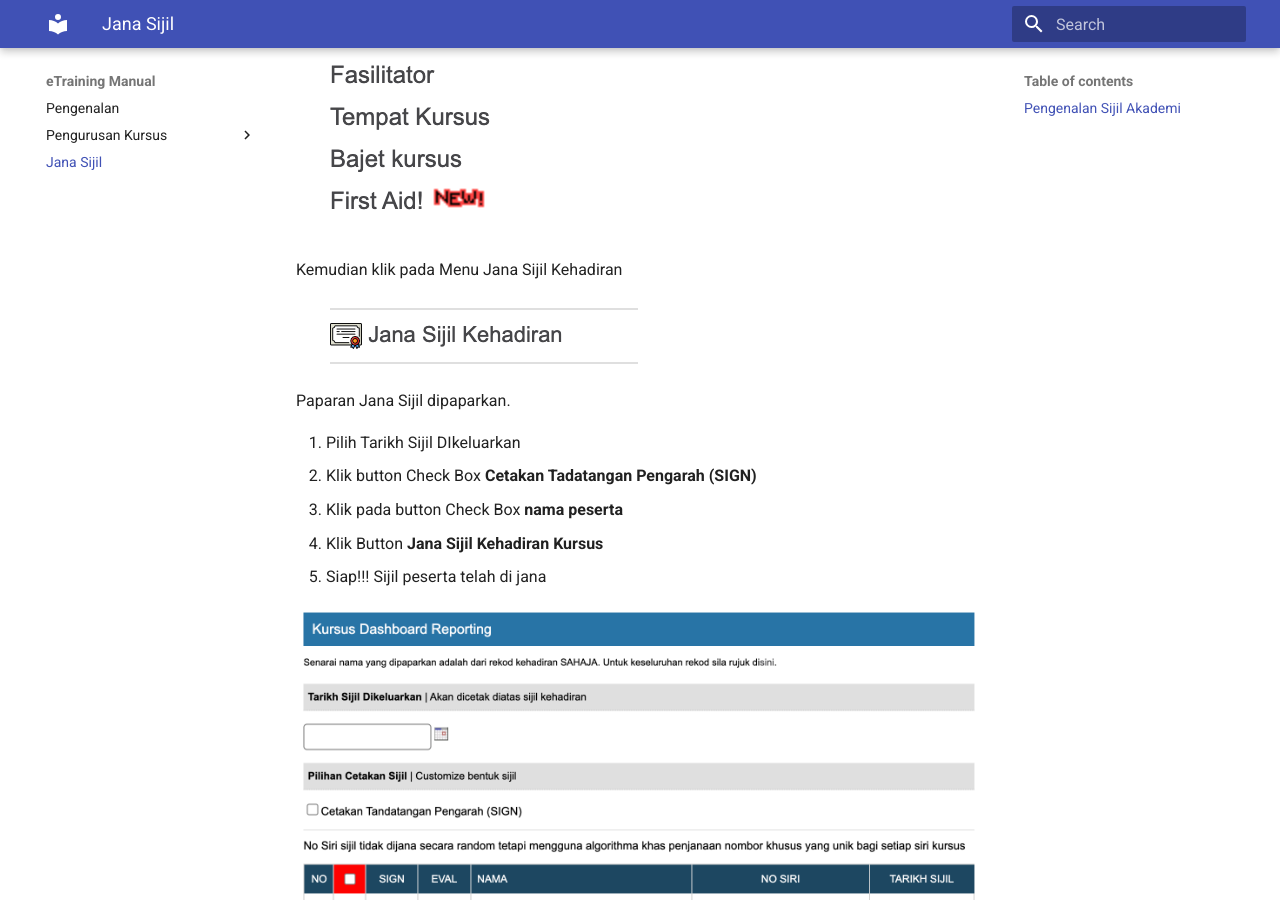
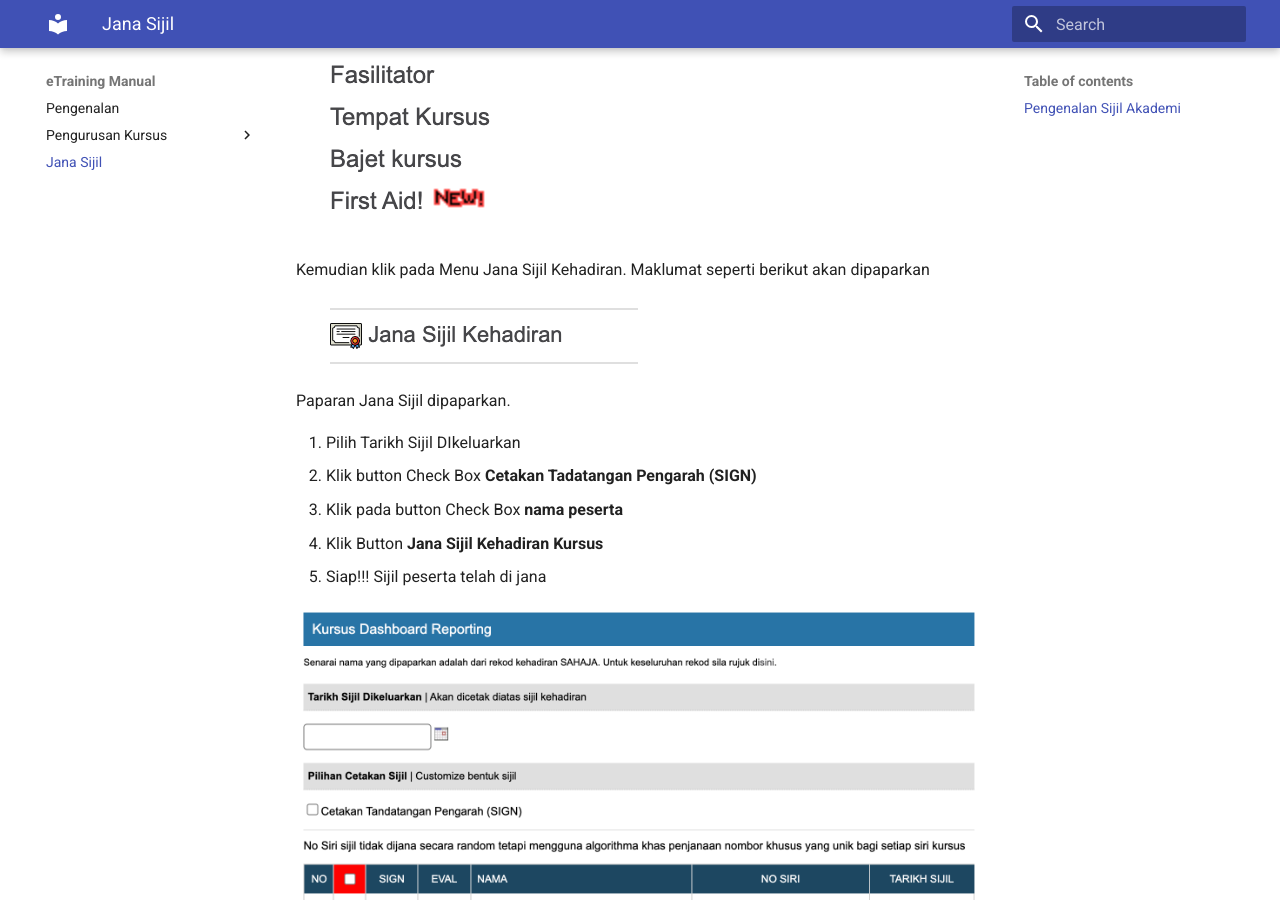
Before and after one commit to sarzwana/hello-mkdocs, an MkDocs documentation site: the page built from docs/Create_Sijil.md, in a window 1280 px wide and 900 px high, scrolled down 526 px. Built offline with MkDocs 1.6.1 and Material for MkDocs 9.7.7, drawn with Linux system fonts in a browser that asks for light colours.

Commit message:
update document

```diff
--- a/docs/Create_Sijil.md
+++ b/docs/Create_Sijil.md
@@ -4,12 +4,11 @@
 
 Penjanaan sijil kursus adalah untuk menggantikan penggunaan sijil manual yang tidak dikeluarkan oleh Akademi JPJ lagi
 
-
 Klik pada pengurusan siri kursus.
 
 ![pengurusansirikursus](img/sijilkursus.png)
 
-Kemudian klik pada Menu Jana Sijil Kehadiran
+Kemudian klik pada Menu Jana Sijil Kehadiran. Maklumat seperti berikut akan dipaparkan
 
 ![janasijil](img/janasijil.png)
 
```
